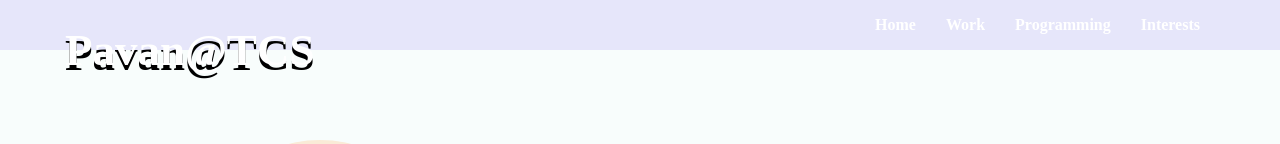
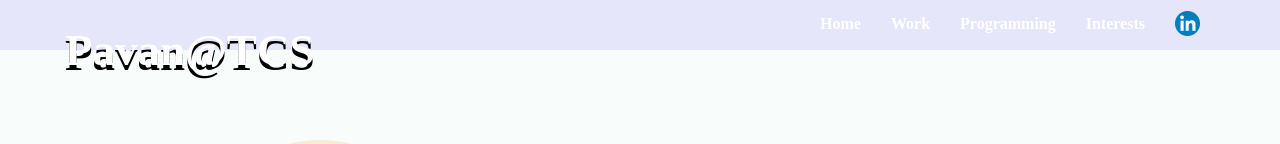
Before and after one commit to pavans24/react-app, a React (Create React App) app: page / in a window 1280 px wide. Shown: the top 144 px of the page. Built offline with nearby package versions, Linux system fonts and the light colour scheme.

Commit message:
profile 1.0 updated3

```diff
--- a/src/components/NavBar.css
+++ b/src/components/NavBar.css
@@ -31,6 +31,12 @@
 }
 .nav-bar-part3{
     display: none;
+}
+.linkedin-icon{
+    width: 25px;
+}
+.linkedin-icon-span{
+    vertical-align: middle;
 }
 @media only screen and (max-width:620px) {
     .nav-bar-part3{
--- a/src/components/NavBar.js
+++ b/src/components/NavBar.js
@@ -7,27 +7,40 @@ export default function NavBar(){
 
     const [check, setCheck] = useState(false);
     const [check2, setCheck2] = useState(false);
+
     const scrollIt = (pos) => {
+
         var eleId = 'home';
-        if(pos == 0){
+        if(pos === 0){
             eleId = 'home';
         }
-        else if(pos == 1){
+        else if(pos === 1){
             eleId = 'work';
         }
-        else if(pos == 2){
+        else if(pos === 2){
             eleId = 'interest';
         }
-        else if(pos == 3){
+        else if(pos === 3){
             eleId = 'programming';
         }
+
+        if(pos === 4){
+            window.open("https://www.linkedin.com/in/pavan-kumar-sadhu-47693818b/","_self");
+            setCheck2(false);
+            closeMenu();
+        }else {
             const element = document.getElementById(eleId);
             if (element) {
              element.scrollIntoView({ behavior: 'smooth' });
              setCheck2(false);
              closeMenu();
              }
+        }
+
+
+
   };
+
     const closeMenu = () => {
 setCheck(false);
 document.body.style.overflow = "unset";
@@ -54,6 +67,7 @@ if(check2){
                         <div onClick={() => scrollIt(1)} >Work</div>
                         <div onClick={() => scrollIt(2)}>Programming</div>
                         <div onClick={() => scrollIt(3)}>Interests</div>
+                        <div onClick={() => scrollIt(4)}><img src={process.env.PUBLIC_URL+"/linkedin-icon.png"} className="linkedin-icon" /></div>
                     </div>
             </div>
         );
@@ -69,6 +83,7 @@ if(check2){
                         <span onClick={() => scrollIt(1)}>Work</span>
                         <span onClick={() => scrollIt(2)}>Programming</span>
                         <span onClick={() => scrollIt(3)}>Interests</span>
+                        <span onClick={() => scrollIt(4)} className="linkedin-icon-span" ><img src={process.env.PUBLIC_URL+"/linkedin-icon.png"} className="linkedin-icon" /></span>
                     </div>
             </div>
             <div className="nav-bar-part3">
```
Also changed, not shown: public/linkedin-icon.png (added), 1 other file (tests, documents, lock files or other folders). Lines whose indentation alone changed are shown as unchanged.
